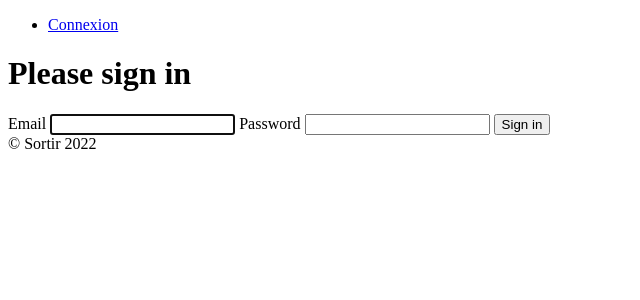
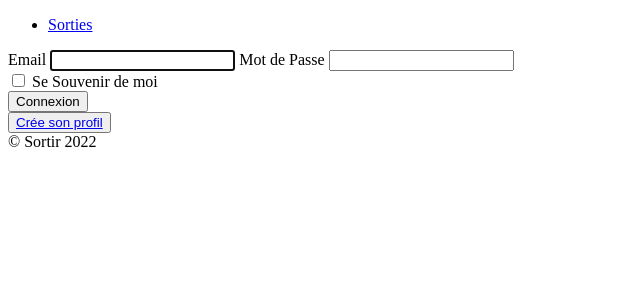
Before and after one commit to ArianeTHEB/sortir, a Symfony app: template templates/security/login.html.twig in a window 1280 px wide. Shown: the top 300 px of the page, without its empty margins (0-640 px from the left). Run offline with Twig, Linux system fonts and the light colour scheme; the template is opened without the code that fills it, so the values that code supplies are empty; some libraries are stand-ins or nearby versions.

Commit message:
MAJ du fichier login.html.twig, RegistrationController.php, RegistrationFormType.php Reste le problème des campus à résoudre

```diff
--- a/src/Controller/RegistrationController.php
+++ b/src/Controller/RegistrationController.php
@@ -30,7 +30,7 @@ class RegistrationController extends AbstractController
             $user->setPassword(
                 $userPasswordHasher->hashPassword(
                     $user,
-                    $form->get('plainPassword')->getData()
+                    $form->get('mot_de_passe')->getData()
                 )
             );
 
--- a/src/Entity/Participant.php
+++ b/src/Entity/Participant.php
@@ -47,7 +47,7 @@ class Participant implements UserInterface, PasswordAuthenticatedUserInterface
     private ?bool $actif = null;
 
     #[ORM\ManyToOne(inversedBy: 'participants')]
-    private ?Campus $campus = null;
+    private ?Campus $campus;
 
     #[ORM\OneToMany(mappedBy: 'organisateur', targetEntity: Sortie::class, orphanRemoval: true)]
     private Collection $sorties;
--- a/src/Form/RegistrationFormType.php
+++ b/src/Form/RegistrationFormType.php
@@ -2,10 +2,10 @@
 
 namespace App\Form;
 
+use App\Entity\Campus;
 use App\Entity\Participant;
-use ContainerBBVx2fY\getCampusRepositoryService;
 use Symfony\Component\Form\AbstractType;
-use Symfony\Component\Form\Extension\Core\Type\CheckboxType;
+use Symfony\Component\Form\Extension\Core\Type\ChoiceType;
 use Symfony\Component\Form\Extension\Core\Type\PasswordType;
 use Symfony\Component\Form\FormBuilderInterface;
 use Symfony\Component\OptionsResolver\OptionsResolver;
@@ -51,4 +51,5 @@ class RegistrationFormType extends AbstractType
             'data_class' => Participant::class,
         ]);
     }
+
 }
--- a/templates/include/nav.html.twig
+++ b/templates/include/nav.html.twig
@@ -1,6 +1,6 @@
 <nav>
     <ul>
-        <li><a href="{{ path('login') }}" title="Connectez vous">Connexion</a></li>
+        <li><a href="{{ path('sorties_list') }}" title="Connectez vous">Sorties</a></li>
 
 
     </ul>
--- a/templates/security/login.html.twig
+++ b/templates/security/login.html.twig
@@ -10,33 +10,39 @@
 
     {% if app.user %}
         <div class="mb-3">
-            You are logged in as {{ app.user.userIdentifier }}, <a href="{{ path('app_logout') }}">Logout</a>
+            Vous etes connecté-e en tant que {{ app.user.userIdentifier }}, <a href="{{ path('app_logout') }}">Déconnexion?</a>
         </div>
     {% endif %}
 
-    <h1 class="h3 mb-3 font-weight-normal">Please sign in</h1>
+
     <label for="inputEmail">Email</label>
     <input type="email" value="{{ last_username }}" name="email" id="inputEmail" class="form-control" autocomplete="email" required autofocus>
-    <label for="inputPassword">Password</label>
+    <label for="inputPassword">Mot de Passe</label>
     <input type="password" name="password" id="inputPassword" class="form-control" autocomplete="current-password" required>
 
     <input type="hidden" name="_csrf_token"
            value="{{ csrf_token('authenticate') }}"
     >
 
-    {#
-        Uncomment this section and add a remember_me option below your firewall to activate remember me functionality.
-        See https://symfony.com/doc/current/security/remember_me.html
+
+      {#  Uncomment this section and add a remember_me option below your firewall to activate remember me functionality.
+        See https://symfony.com/doc/current/security/remember_me.html#}
 
         <div class="checkbox mb-3">
             <label>
-                <input type="checkbox" name="_remember_me"> Remember me
+                <input type="checkbox" name="_remember_me"> Se Souvenir de moi
             </label>
         </div>
-    #}
+
 
     <button class="btn btn-lg btn-primary" type="submit">
-        Sign in
+        Connexion
     </button>
 </form>
+
+    <button type="button">
+        <a href="{{ path('login') }}" title="Connectez vous">
+        Crée son profil
+        </a>
+    </button>
 {% endblock %}
```
